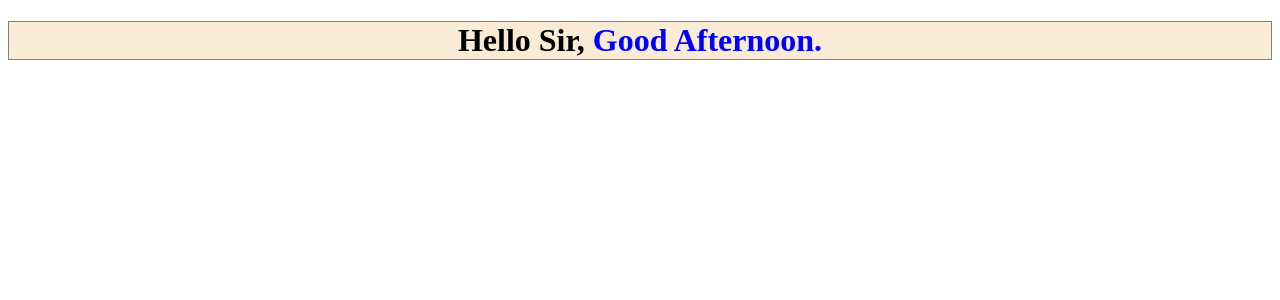
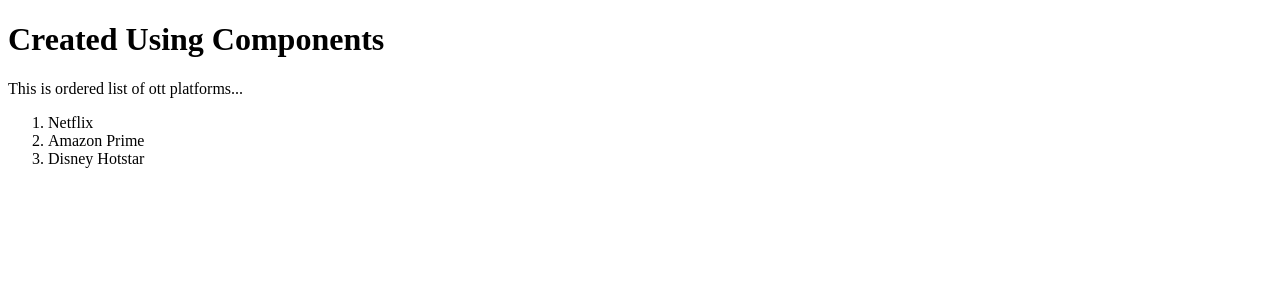
Before and after one commit to jatinnkumar/REACT-LEARNING, a React (Create React App) app: page / in a window 1280 px wide. Shown: the top 300 px of the page. Built offline with nearby package versions, Linux system fonts and the light colour scheme.

Commit message:
practise of components...

```diff
--- /dev/null
+++ b/src/App.jsx
@@ -0,0 +1,16 @@
+import React from 'react';
+import Heading from './Heading';
+import Para from './Para';
+import List from './List';
+
+function App() {
+    return (
+        <>
+            <Heading />
+            <Para />
+            <List />
+        </>
+    );
+}
+
+export default App;
--- /dev/null
+++ b/src/Heading.jsx
@@ -0,0 +1,9 @@
+import React from 'react';
+
+function Heading() {
+    return (
+        <h1>Created Using Components</h1>
+    );
+}
+
+export default Heading;
--- /dev/null
+++ b/src/List.jsx
@@ -0,0 +1,13 @@
+import React from 'react';
+
+function List() {
+    return (
+        <ol>
+            <li>Netflix</li>
+            <li>Amazon Prime</li>
+            <li>Disney Hotstar</li>
+        </ol>
+    );
+}
+
+export default List;
--- /dev/null
+++ b/src/Para.jsx
@@ -0,0 +1,9 @@
+import React from 'react';
+
+function Para() {
+    return (
+        <p>This is ordered list of ott platforms...</p>
+    );
+}
+
+export default Para;
--- a/src/index.js
+++ b/src/index.js
@@ -1,30 +1,5 @@
 import React from 'react';
 import ReactDOM from 'react-dom';
-import './index.css';
+import App from './App';
 
-
-let currentDate = new Date();
-currentDate = currentDate.getHours();
-let greeting = '';
-const cssStyle = {};
-if (currentDate >= 1 && currentDate < 12) {
-    greeting = ' Good Morning.';
-    cssStyle.color = 'green';
-} else if (currentDate >= 12 && currentDate < 19) {
-    greeting = ' Good Afternoon.';
-    cssStyle.color = 'blue';
-} else {
-    greeting = ' Good Night.';
-    cssStyle.color = 'orange';
-}
-
-ReactDOM.render(
-    <>
-        <div className='container'>
-            <div className='greeting'>
-                <h1 className='heading'>Hello Sir,<span style={cssStyle}>{greeting}</span></h1>
-            </div>
-        </div>
-    </>,
-    document.getElementById("root")
-);
+ReactDOM.render(<App />, document.getElementById('root'));
```
Also changed, not shown: src/App.js (deleted, +0 -25 lines).
